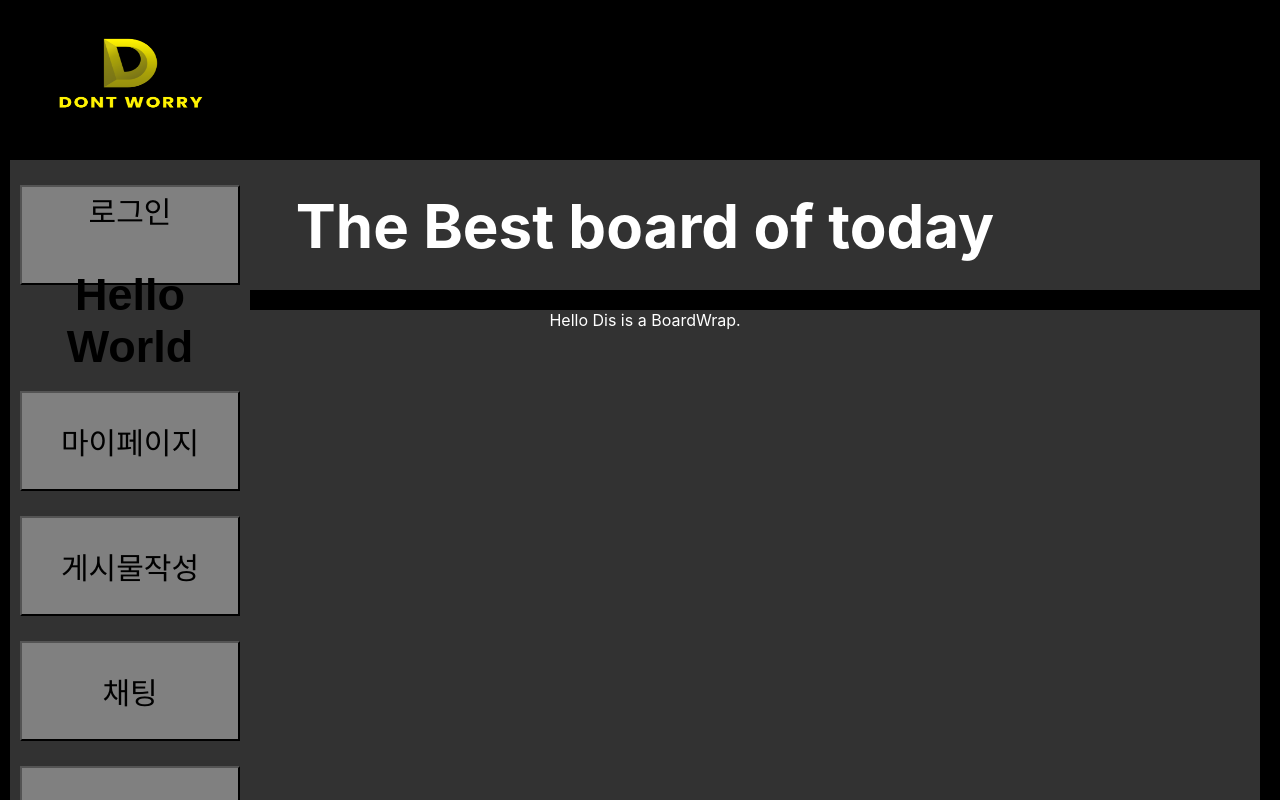
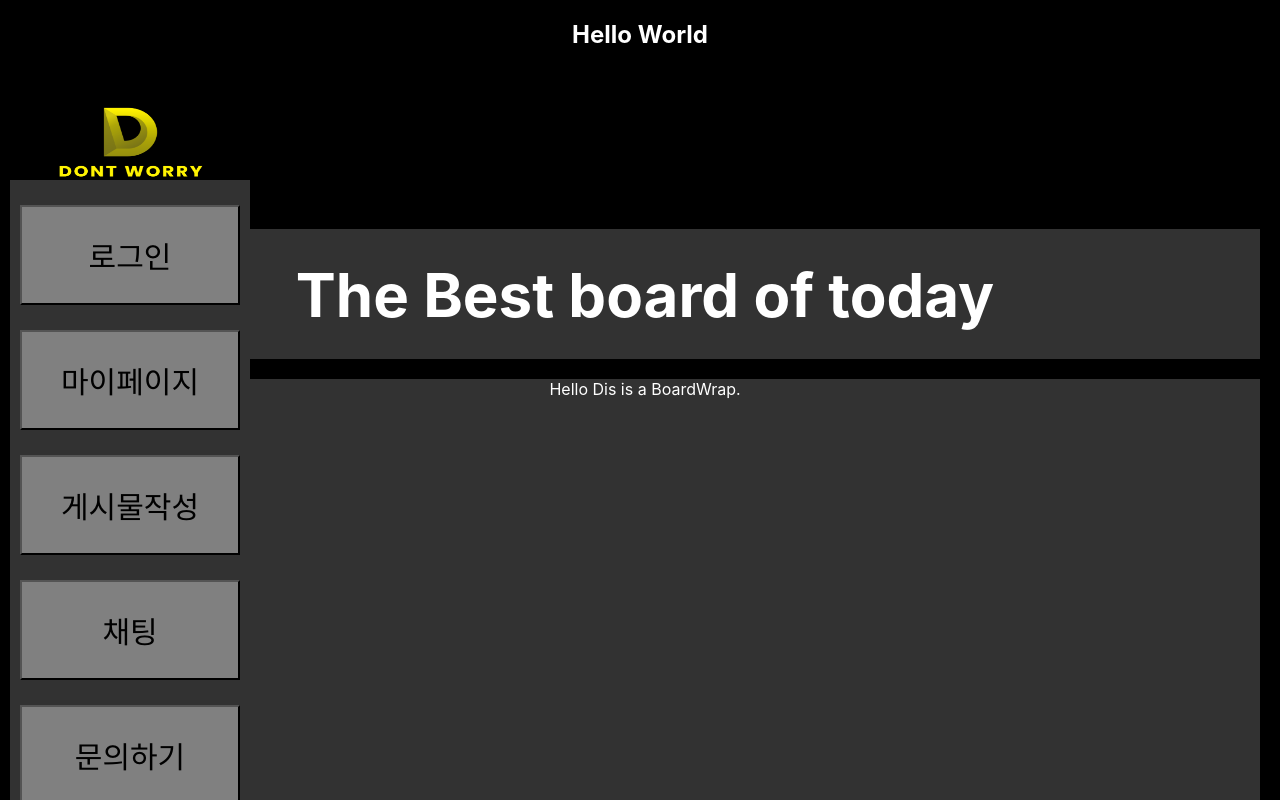
Before and after one commit to hyeonjoonpark/bulletinProject, a React (Create React App) app: page /ask in a window 1280 px wide. Shown: the top 800 px of the page. Built offline with nearby package versions, Linux system fonts and the light colour scheme.

Commit message:
ADD : Routing

```diff
--- a/package.json
+++ b/package.json
@@ -10,7 +10,7 @@
     "react": "^18.2.0",
     "react-bootstrap": "^2.7.2",
     "react-dom": "^18.2.0",
-    "react-router-dom": "^6.3.0",
+    "react-router-dom": "^5.3.0",
     "react-scripts": "5.0.1",
     "web-vitals": "^2.1.4"
   },
--- a/src/App.js
+++ b/src/App.js
@@ -1,5 +1,11 @@
 /* eslint-disable */
 import './App.css';
+import {
+  BrowserRouter,
+  Switch,
+  Route,
+  Link
+} from "react-router-dom";
 import React from 'react';
 import logo from "./images/logo.png";
 import Login from "./component/Login";
@@ -7,11 +13,21 @@ import Chat from "./component/Chat";
 import Ask from "./component/Ask";
 import Mypage from './component/Mypage';
 import Writing from './component/Writing';
-import { Routes, Route, Link } from "react-router-dom";
+import Nav from './component/Nav.js'
 
 function App() {
   return (
     <div className="App">
+      <BrowserRouter>
+        <Nav />
+        <Switch>
+          <Route exact path="/login" component={ Login } />
+          <Route exact path="/mypage" component={ Mypage } />
+          <Route exact path="/writing" component={ Writing } />
+          <Route exact path="/chat" component={ Chat } />
+          <Route exact path="/ask" component={ Ask } />
+        </Switch>
+      </BrowserRouter>
         <div className="logoWrap">
             <img src={ logo } className="logoImg" />
         </div>
@@ -23,36 +39,6 @@ function App() {
         <div className="boardWrap">
           Hello Dis is a BoardWrap.
         </div>
-
-      <div className='navWrap'>
-
-          <button className='button'>
-            <Link to="/login">로그인</Link>
-            <Routes>
-  <Route path='/login' element={ <Login /> } />
-  <Route path='/mypage' element={ <Mypage /> } />
-  <Route path='/writing' element={ <Writing /> } />
-  <Route path='/chat' element={ <Chat /> } />
-  <Route path='/ask' element={ <Ask /> } />
-</Routes>
-          </button>
-
-          <button className='button'>
-            <Link to="/mypage">마이페이지</Link>
-          </button>
-
-          <button className='button'>
-            <Link to="/writing">게시물작성</Link>
-          </button>
-
-          <button className='button'>
-            <Link to="/chat">채팅</Link>
-          </button>
-
-          <button className='button'>
-            <Link to="/ask">문의하기</Link>
-          </button>
-      </div>
     </div>
   );
 }
--- a/src/component/Chat.js
+++ b/src/component/Chat.js
@@ -0,0 +1,16 @@
+/* eslint-disable */
+import React, { Component } from 'react';
+
+class Chat extends React.Component {
+    render() {
+        return(
+            <div className="Chat">
+                <div>
+                    <h2>Hello World</h2>
+                </div>
+            </div>
+        )
+    }
+}
+
+export default Chat;
--- a/src/component/Login.js
+++ b/src/component/Login.js
@@ -6,13 +6,7 @@ class Login extends React.Component {
         return(
             <div className="Login">
                 <div>
-                <Routes>
-  <Route path='/login' element={ <Login /> } />
-  <Route path='/mypage' element={ <Mypage /> } />
-  <Route path='/writing' element={ <Writing /> } />
-  <Route path='/chat' element={ <Chat /> } />
-  <Route path='/ask' element={ <Ask /> } />
-</Routes>
+
                 </div>
             </div>
         )
--- a/src/component/Mypage.js
+++ b/src/component/Mypage.js
@@ -0,0 +1,16 @@
+/* eslint-disable */
+import React, { Component } from 'react';
+
+class Mypage extends React.Component {
+    render() {
+        return(
+            <div className="Mypage">
+                <div>
+                    <h2>Hello World</h2>
+                </div>
+            </div>
+        )
+    }
+}
+
+export default Mypage;
--- /dev/null
+++ b/src/component/Nav.js
@@ -0,0 +1,42 @@
+import React from "react";
+import { Link } from "react-router-dom";
+
+function Nav() {
+  return (
+    <>
+      <div className='navWrap'>
+
+        <Link to="/login">
+            <button className='button'>로그인</button>
+        </Link>
+
+
+
+        <Link to="/mypage">
+            <button className='button'>마이페이지</button>
+        </Link>
+
+
+
+        <Link to="/writing">
+            <button className='button'>게시물작성</button>
+        </Link>
+
+
+
+        <Link to="/chat">
+            <button className='button'>채팅</button>
+        </Link>
+
+
+
+        <Link to="/ask">
+            <button className='button'>문의하기</button>
+        </Link>
+
+    </div>
+    </>
+  );
+}
+
+export default Nav;
--- a/src/index.js
+++ b/src/index.js
@@ -2,11 +2,10 @@ import React from 'react';
 import ReactDOM from 'react-dom/client';
 import './index.css';
 import App from './App';
-import { BrowserRouter } from 'react-router-dom';
 
 const root = ReactDOM.createRoot(document.getElementById('root'));
 root.render(
-  <BrowserRouter>
-    <App />
-  </BrowserRouter>
+  <React.StrictMode>
+    <App/>
+  </React.StrictMode>
 );
```
Also changed, not shown: 1 other file (tests, documents, lock files or other folders). Lines whose indentation alone changed are shown as unchanged.
